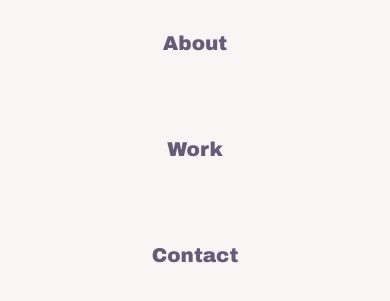
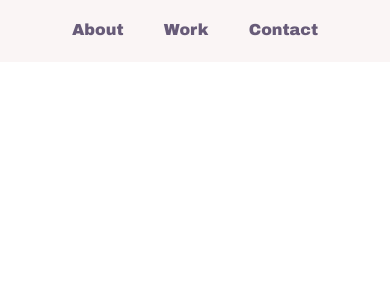
Before and after one commit to M3sta/Portfolio, a website: page index.html in a window 390 px wide. Both pictures are taken after a click on the button "Toggle navigation". Shown: the part 103-404 px from the top of the page. Drawn offline with nearby package versions, Linux system fonts and the light colour scheme.

Commit message:
Fix navbar

```diff
--- a/assets/css/style.css
+++ b/assets/css/style.css
@@ -34,28 +34,31 @@ ul, menu, dir, ol {
   padding: 18px 25px;
 }
 
-
-.main-menu__content .main-menu__item {
+.main-menu__item {
   list-style: none;
   display: inline-block;
-  padding: 30px 35px 40px;
+  margin: 30px 0;
 }
 
-.main-menu__content .main-menu__link {
+.main-menu__item + .main-menu__item {
+  margin-left: 35px;
+}
+
+.main-menu__link {
   color: var(--main_color);
-  margin: 0 40px;
   text-decoration: none;
   position: relative;
-  float: right;
+  z-index: 1;
 }
 
-.main-menu__content .main-menu__link:hover:before {
+.main-menu__link:hover:before {
   position:absolute;
   content: "";
   left:0;
   top:50%;
   width:100%;
   border-top:3px solid #d47e7e;
+  z-index: -1;
 }
 
 
@@ -94,10 +97,19 @@ ul, menu, dir, ol {
 }
 
 @media (max-width: 767px) {
-.main-menu__list {
-  text-align: center;
-}
-.main-menu__content{
-  border-top: 2px solid var(--main_color);
+  .main-menu {
+    font-size: 16px;
+  }
+  .main-menu__list {
+    text-align: center;
+  }
+  .main-menu__item {
+    margin: 20px 0;
+  }
+  .main-menu__content{
+    border-top: 2px solid var(--main_color);
+  }
+  .navbar-collapse {
+    float: none;
   }
 }
--- a/index.html
+++ b/index.html
@@ -31,7 +31,7 @@
         </button>
 
       <div class="navbar-logo__img">
-        <a href="">
+        <a href="/">
           <img src="assets/imgs/Logo-M.png" alt="logo">
         </a>
       </div>
```
